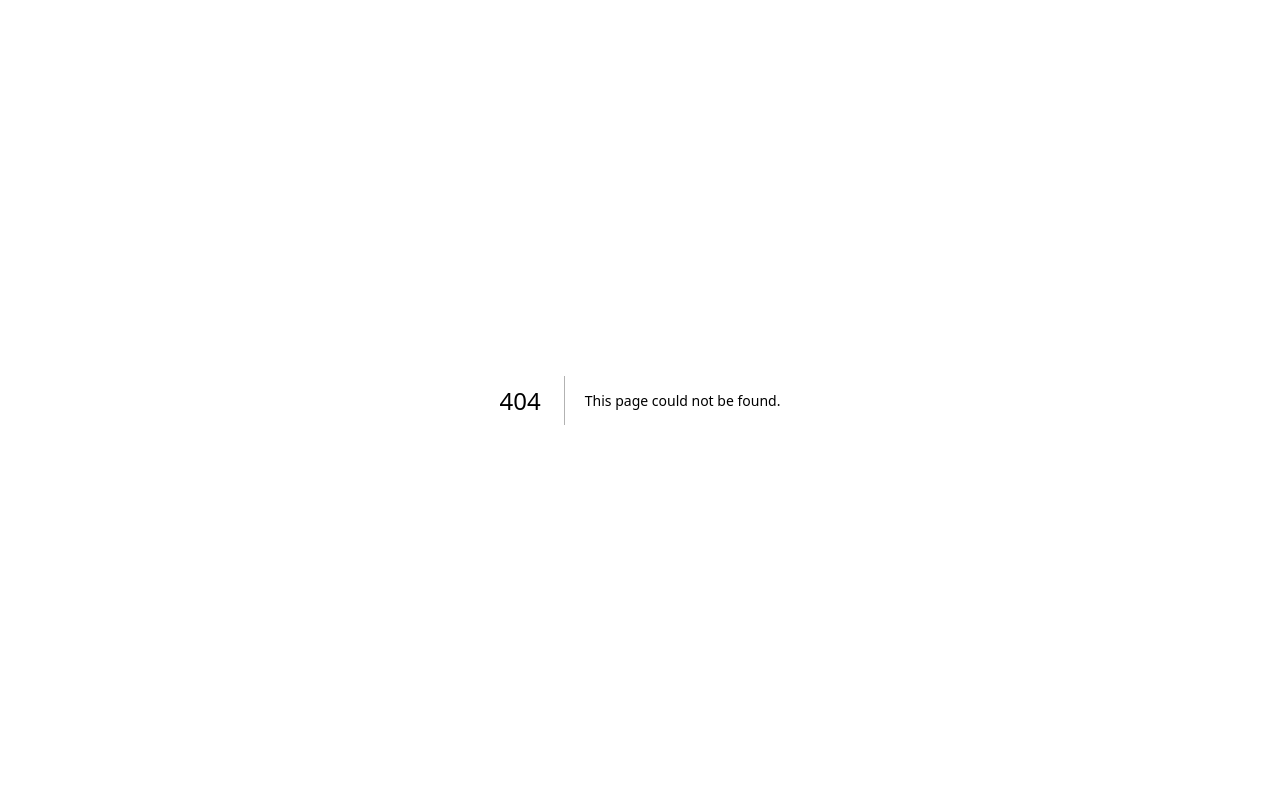
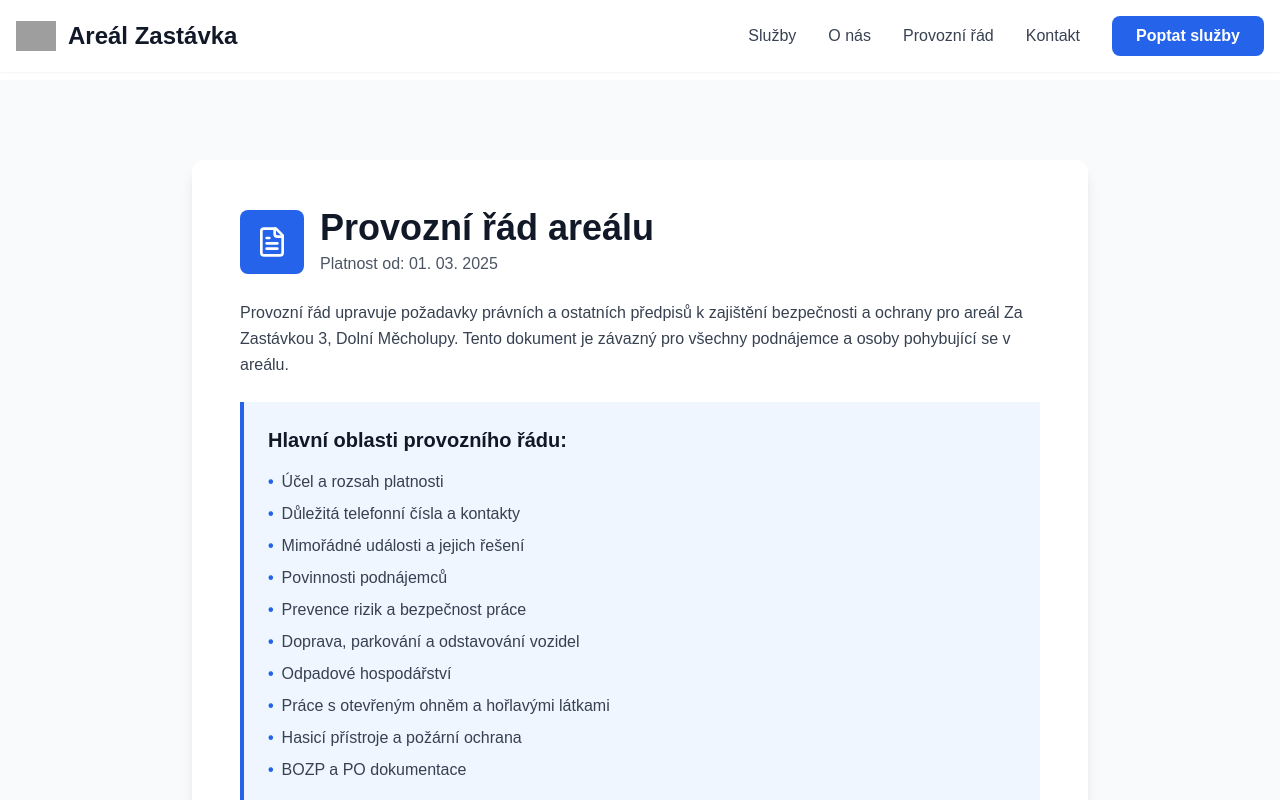
Before and after one commit to PetMatejda/Areal_Zastavka, a Next.js app: page /provozni-rad in a window 1280 px wide. Before the commit this address had no page. Shown: the top 800 px of the page. Built offline with nearby package versions, Linux system fonts and the light colour scheme; grey boxes are pictures that could not be loaded.

Commit message:
Move operational rules to separate page, remove from homepage

```diff
--- a/app/page.tsx
+++ b/app/page.tsx
@@ -3,7 +3,6 @@ import Hero from "@/components/Hero";
 import ValueProposition from "@/components/ValueProposition";
 import ServiceCatalog from "@/components/ServiceCatalog";
 import AboutSection from "@/components/AboutSection";
-import OperationalRules from "@/components/OperationalRules";
 import ContactForm from "@/components/ContactForm";
 import Footer from "@/components/Footer";
 
@@ -15,7 +14,6 @@ export default function Home() {
       <ValueProposition />
       <ServiceCatalog />
       <AboutSection />
-      <OperationalRules />
       <ContactForm />
       <Footer />
     </main>
--- /dev/null
+++ b/app/provozni-rad/page.tsx
@@ -0,0 +1,15 @@
+import Header from "@/components/Header";
+import OperationalRules from "@/components/OperationalRules";
+import Footer from "@/components/Footer";
+
+export default function ProvozniRadPage() {
+  return (
+    <main className="min-h-screen">
+      <Header />
+      <div className="pt-20">
+        <OperationalRules />
+      </div>
+      <Footer />
+    </main>
+  );
+}
--- a/components/Footer.tsx
+++ b/components/Footer.tsx
@@ -1,5 +1,6 @@
 "use client";
 
+import Link from "next/link";
 import { MapPin, Phone, Mail } from "lucide-react";
 
 export default function Footer() {
@@ -60,15 +61,12 @@ export default function Footer() {
               >
                 O nás
               </button>
-              <button
-                onClick={() => {
-                  const element = document.getElementById("provozni-rad");
-                  element?.scrollIntoView({ behavior: "smooth" });
-                }}
+              <Link
+                href="/provozni-rad"
                 className="block hover:text-white transition-colors"
               >
                 Provozní řád
-              </button>
+              </Link>
               <button
                 onClick={() => {
                   const element = document.getElementById("kontakt");
--- a/components/Header.tsx
+++ b/components/Header.tsx
@@ -2,14 +2,22 @@
 
 import { useState } from "react";
 import Image from "next/image";
+import Link from "next/link";
+import { usePathname } from "next/navigation";
 import { Menu, X } from "lucide-react";
 import { motion } from "framer-motion";
 import { getImageSrc } from "@/lib/images";
 
 export default function Header() {
   const [isMenuOpen, setIsMenuOpen] = useState(false);
+  const pathname = usePathname();
 
   const scrollToSection = (id: string) => {
+    if (pathname !== "/") {
+      // Pokud nejsme na hlavní stránce, přesměrujeme tam a pak scrollujeme
+      window.location.href = `/#${id}`;
+      return;
+    }
     const element = document.getElementById(id);
     if (element) {
       element.scrollIntoView({ behavior: "smooth" });
@@ -41,7 +49,9 @@ export default function Header() {
                 }}
               />
             </div>
-            <h1 className="text-2xl font-bold text-gray-900">Areál Zastávka</h1>
+            <Link href="/" className="text-2xl font-bold text-gray-900 hover:text-blue-600 transition-colors">
+              Areál Zastávka
+            </Link>
           </motion.div>
 
           {/* Desktop Navigation */}
@@ -58,12 +68,12 @@ export default function Header() {
             >
               O nás
             </button>
-            <button
-              onClick={() => scrollToSection("provozni-rad")}
+            <Link
+              href="/provozni-rad"
               className="text-gray-700 hover:text-blue-600 transition-colors font-medium"
             >
               Provozní řád
-            </button>
+            </Link>
             <button
               onClick={() => scrollToSection("kontakt")}
               className="text-gray-700 hover:text-blue-600 transition-colors font-medium"
@@ -109,12 +119,13 @@ export default function Header() {
             >
               O nás
             </button>
-            <button
-              onClick={() => scrollToSection("provozni-rad")}
+            <Link
+              href="/provozni-rad"
+              onClick={() => setIsMenuOpen(false)}
               className="block w-full text-left text-gray-700 hover:text-blue-600 transition-colors font-medium py-2"
             >
               Provozní řád
-            </button>
+            </Link>
             <button
               onClick={() => scrollToSection("kontakt")}
               className="block w-full text-left text-gray-700 hover:text-blue-600 transition-colors font-medium py-2"
--- a/components/OperationalRules.tsx
+++ b/components/OperationalRules.tsx
@@ -7,7 +7,7 @@ export default function OperationalRules() {
   const pdfUrl = "https://www.arealzastavka.cz/static/media/Provozn%C3%AD%20%C5%99%C3%A1d%20are%C3%A1lu%20032025.85ec1e43eec86593a7a4.pdf";
 
   return (
-    <section id="provozni-rad" className="py-20 bg-gray-50">
+    <section className="py-20 bg-gray-50">
       <div className="container mx-auto px-4">
         <motion.div
           initial={{ opacity: 0, y: 20 }}
```
